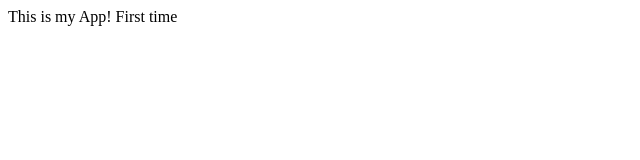
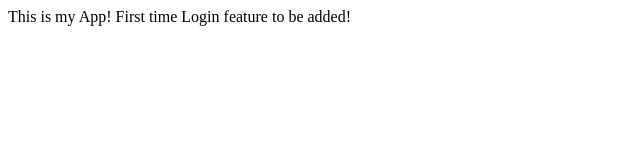
Before and after one commit to nsj07/my-app, a plain HTML site: page index.html in a window 1280 px wide. Shown: the whole page, without its empty margins (0-640 px from the left). Drawn offline with Linux system fonts and the light colour scheme.

Commit message:
Login added

```diff
--- a/index.html
+++ b/index.html
@@ -5,5 +5,6 @@
   <body>
     This is my App!
     First time
+    Login feature to be added!
   </body>
 </html>
```
Also changed, not shown: login.html (added, +1 -0 lines).
